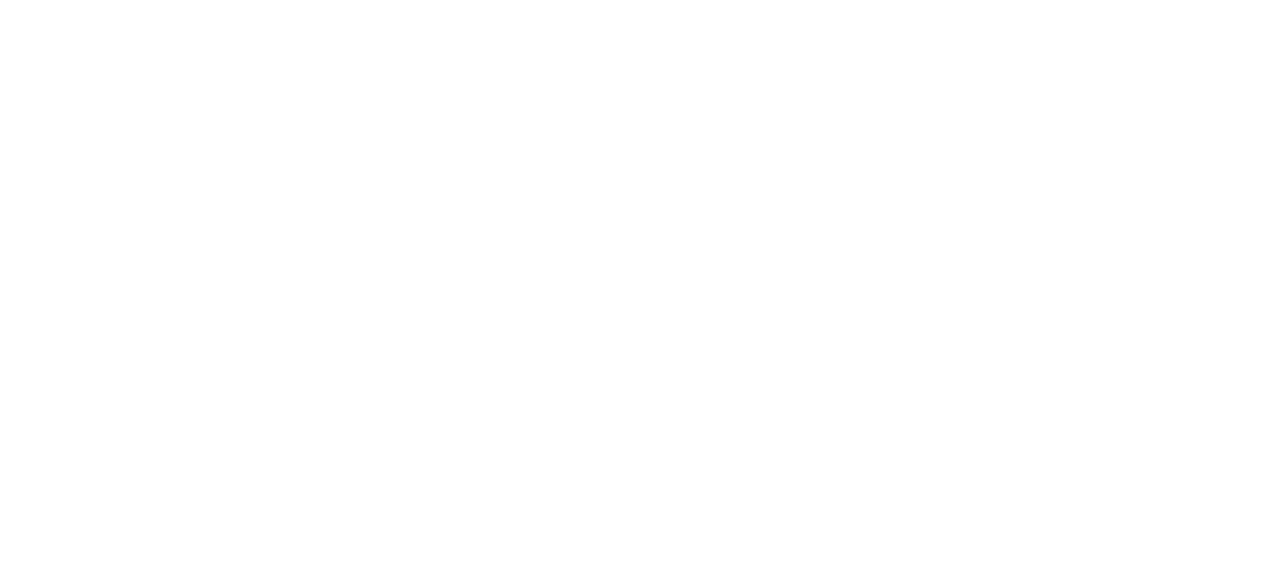
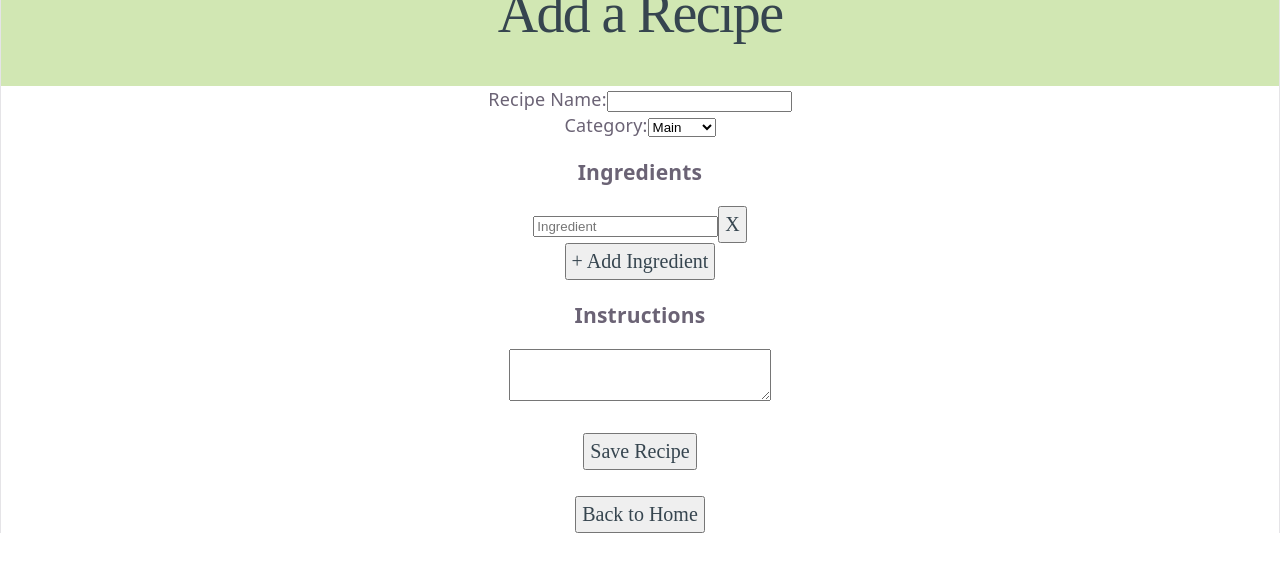
Before and after one commit to Oliviacbakke/cookbook, a React (Vite) app in the folder frontend/: page /edit-recipes in a window 1280 px wide. Before the commit this address had no page. Shown: the top 572 px of the page. Built offline with nearby package versions, Linux system fonts and the light colour scheme.

Commit message:
Add Recipe added

```diff
--- a/frontend/src/App.jsx
+++ b/frontend/src/App.jsx
@@ -5,6 +5,7 @@ import hat from "./hat.jpg";
 import Recipes from "./pages/Recipes";
 import Search from "./pages/Search";
 import OneRecipe from "./pages/OneRecipe";
+import EditRecipes from "./pages/EditRecipes";
 
 function Home() {
   const [count, setCount] = useState(0)
@@ -87,7 +88,7 @@ function Home() {
 
         <div className="middle"></div>
 
-        <Link to="/edit" className="recipe_button">
+        <Link to="/edit-recipes" className="recipe_button">
           Edit Recipes
         </Link>
       </div>
@@ -106,8 +107,11 @@ function App() {
       <Routes>
         <Route path="/" element={<Home />} />
         <Route path="/recipes" element={<Recipes />} />
-        <Route path="/search" element={<Search />} />
-        <Route path="/recipes/one-recipe/:id" element={<OneRecipe />} />
+        <Route path="/edit-recipes" element={<EditRecipes />} />
+        <Route
+          path="/recipes/one-recipe/:id"
+          element={<OneRecipe />}
+        />
       </Routes>
     </BrowserRouter>
   );
--- /dev/null
+++ b/frontend/src/pages/EditRecipes.jsx
@@ -0,0 +1,109 @@
+import { useState } from "react";
+import { Link } from "react-router-dom";
+import "./EditRecipes.css";
+
+function AddRecipe() {
+  const [recipeName, setRecipeName] = useState("");
+  const [instructions, setInstructions] = useState("");
+  const [category, setCategory] = useState("Main");
+  const [ingredients, setIngredients] = useState([""]);
+
+  function addIngredient() {
+    setIngredients([...ingredients, ""]);}
+
+  function updateIngredient(index, value) {
+    const newIngredients = [...ingredients];
+    newIngredients[index] = value;
+    setIngredients(newIngredients);}
+
+  function removeIngredient(index) {
+    const newIngredients = ingredients.filter((_, i) => i !== index);
+    setIngredients(newIngredients);}
+
+  async function saveRecipe() {
+    const recipe = {
+      name: recipeName,
+      instructions: instructions,
+      category: category,
+      ingredients: ingredients.filter(
+        (ingredient) => ingredient.trim() !== "")};
+
+    const response = await fetch("http://127.0.0.1:5000/recipes", {
+      method: "POST",
+      headers: {
+        "Content-Type": "application/json"
+      },
+      body: JSON.stringify(recipe)});
+
+    if (response.ok) {
+      setRecipeName("");
+      setInstructions("");
+      setCategory("Main");
+      setIngredients([""]);}}
+
+  return (
+    <div>
+      <h1>Add a Recipe</h1>
+
+      <div className="recipe_form">
+        <label>Recipe Name:</label>
+
+        <input
+          type="text"
+          value={recipeName}
+          onChange={(e) => setRecipeName(e.target.value)}
+        />
+        <br />
+
+        <label>Category:</label>
+
+        <select
+          value={category}
+          onChange={(e) => setCategory(e.target.value)}>
+          <option value="Main">Main</option>
+          <option value="Side">Side</option>
+          <option value="Dessert">Dessert</option>
+        </select>
+
+        <h3>Ingredients</h3>
+
+        {ingredients.map((ingredient, index) => (
+          <div key={index}>
+            <input
+              type="text"
+              value={ingredient}
+              placeholder="Ingredient"
+              onChange={(e) =>
+                updateIngredient(index, e.target.value)}/>
+
+            <button onClick={() => removeIngredient(index)}>
+              X
+            </button>
+          </div>))}
+
+        <button onClick={addIngredient}>
+          + Add Ingredient
+        </button>
+
+        <h3>Instructions</h3>
+
+        <textarea
+          value={instructions}
+          onChange={(e) => setInstructions(e.target.value)}/>
+
+        <br />
+        <br />
+
+        <button onClick={saveRecipe}>
+          Save Recipe
+        </button>
+      </div>
+
+      <br />
+
+      <Link to="/">
+        <button>Back to Home</button>
+      </Link>
+    </div>);}
+
+export default AddRecipe;
--- a/frontend/src/pages/Recipes.css
+++ b/frontend/src/pages/Recipes.css
@@ -13,8 +13,21 @@
   flex: 1;
   text-align: center;
   font-family: "Times New Roman", Times, serif;
-  font-size: 30px;
   color: #36454F;
   padding-top: 40px;
   padding-bottom: 40px;
 }
+
+button {
+    padding: 5px;
+    font-size: 20px;
+}
+
+.recipe-form {
+    font-size: 20px;
+
+}
+
+textarea {
+    font-size: 20px;
+}
--- a/frontend/src/pages/Recipes.jsx
+++ b/frontend/src/pages/Recipes.jsx
@@ -10,6 +10,8 @@ function Recipes() {
   const [ingredients, setIngredients] = useState([""]);
 
   const [recipes, setRecipes] = useState([]);
+
+  const [category, setCategory] = useState("Main");
 
   useEffect(() => {
   fetch("http://127.0.0.1:5000/recipes")
@@ -39,6 +41,7 @@ function Recipes() {
     const recipe = {
       name: recipeName,
       instructions: instructions,
+      category: category,
       ingredients: ingredients.filter(
         (ingredient) => ingredient.trim() !== ""
       )
@@ -69,77 +72,42 @@ function Recipes() {
       <h1>All Recipes 🍰</h1> </div> <br></br>
 
       <div className="column_layout">
-        <div className="mains">Mains</div>
 
-        <div className="sides">Sides</div>
-
-        <div className="desserts">Desserts</div>
-      </div>
-
-      <div className="recipe_list">
-        {recipes.map((recipe) => (
-            <Link
-            key={recipe.id}
-            to={`/recipes/one-recipe/${recipe.id}`}
-            >
-            <button>{recipe.name}</button>
-            </Link>
-        ))}
+        <div className="mains">
+            <h2>Mains</h2>
+            {recipes
+                .filter((recipe) => recipe.category === "Main")
+                .map((recipe) => (
+                <Link
+                    key={recipe.id}
+                    to={`/recipes/one-recipe/${recipe.id}`}>
+                    <button>{recipe.name}</button> <br></br> <br></br>
+                </Link>))}
         </div>
 
-      <br /><br />
+        <div className="sides">
+            <h2>Sides</h2>
+            {recipes
+                .filter((recipe) => recipe.category === "Side")
+                .map((recipe) => (
+                <Link
+                    key={recipe.id}
+                    to={`/recipes/one-recipe/${recipe.id}`}>
+                    <button>{recipe.name}</button> <br></br>
+                </Link>))}
+        </div>
 
-      <h2>Add a Recipe</h2>
-
-      <div className="recipe_form">
-
-        <label>
-          Recipe Name:
-        </label>
-
-        <input
-          type="text"
-          value={recipeName}
-          onChange={(e) => setRecipeName(e.target.value)}
-        />
-
-        <h3>Ingredients</h3>
-
-        {ingredients.map((ingredient, index) => (
-          <div key={index}>
-            <input
-              type="text"
-              value={ingredient}
-              placeholder="Ingredient"
-              onChange={(e) =>
-                updateIngredient(index, e.target.value)
-              }
-            />
-
-            <button onClick={() => removeIngredient(index)}>
-              X
-            </button>
-          </div>
-        ))}
-
-        <button onClick={addIngredient}>
-          + Add Ingredient
-        </button>
-
-        <h3>Instructions</h3>
-
-        <textarea
-          value={instructions}
-          onChange={(e) => setInstructions(e.target.value)}
-        />
-
-        <br />
-        <br />
-
-        <button onClick={saveRecipe}>
-          Save Recipe
-        </button>
-
+        <div className="desserts">
+            <h2>Desserts</h2>
+            {recipes
+                .filter((recipe) => recipe.category === "Dessert")
+                .map((recipe) => (
+                <Link
+                    key={recipe.id}
+                    to={`/recipes/one-recipe/${recipe.id}`}>
+                    <button>{recipe.name}</button> <br></br>
+                </Link>))}
+        </div>
       </div>
 
       <Link to="/">
```
Also changed, not shown: frontend/src/pages/EditRecipes.css (added), 2 other files (tests, documents, lock files or other folders).
